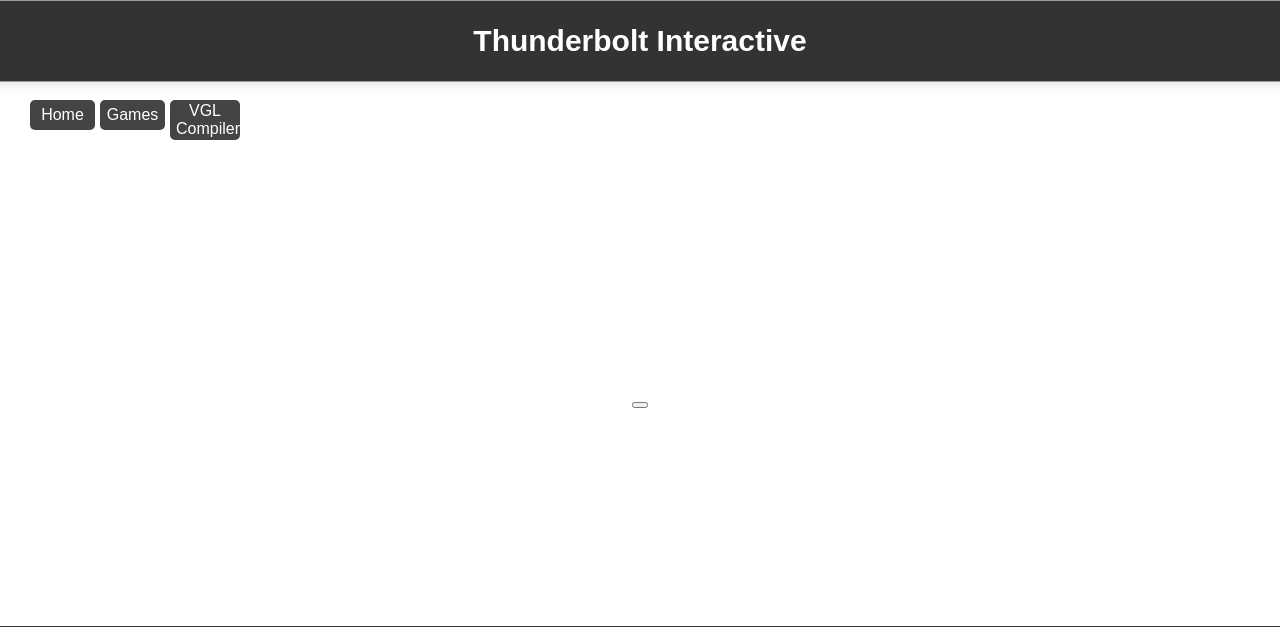
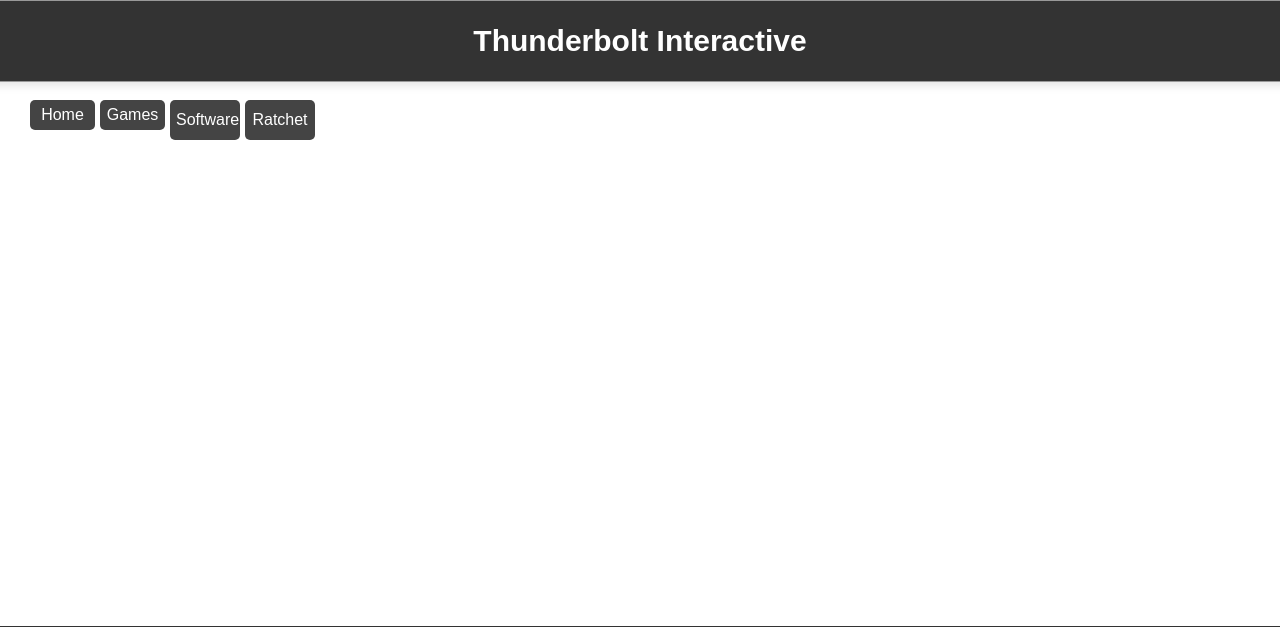
Before and after one commit to APersonIThink12/website, a Flask app: page /software in a window 1280 px wide. Shown: the top 627 px of the page. Run offline with Flask 3, Linux system fonts and the light colour scheme.

Commit message:
added page for ratchet programming language

```diff
--- a/src/app.py
+++ b/src/app.py
@@ -25,7 +25,8 @@ def about():
 @app.route('/software')
 def software():
     return render_template('software.html')
-
-
+@app.route('/software/ratchet')
+def ratchet():
+    return render_template('ratchet.html')
 if __name__ == '__main__':
     app.run(host='0.0.0.0', port=80, debug=True)
--- a/src/static/style.css
+++ b/src/static/style.css
@@ -559,3 +559,67 @@ html, body {
 .footer {
     font-family: sans-serif;
 }
+
+.softwareBtn {
+    width: 70px;
+    height: 40px;
+    display: flex;
+    justify-content: center;
+    align-items: center;
+    position: fixed;
+    top: 100px;
+    background-color: #444;
+    color: white;
+    font-size: 16px;
+    border: none;
+    border-radius: 5px;
+    cursor: pointer;
+    z-index: 999;
+    left: 170px;
+}
+
+.softwareBtn button {
+    width: 100%;
+    height: 100%;
+    font-size: 16px;
+    border: none;
+    background-color: transparent;
+    color: inherit;
+    cursor: pointer;
+}
+
+.softwareBtn:hover {
+    background-color: #555;
+}
+
+.ratchetBtn {
+    width: 70px;
+    height: 40px;
+    display: flex;
+    justify-content: center;
+    align-items: center;
+    position: fixed;
+    top: 100px;
+    left: 245px;
+    background-color: #444;
+    color: white;
+    font-size: 16px;
+    border: none;
+    border-radius: 5px;
+    cursor: pointer;
+    z-index: 999;
+}
+
+.ratchetBtn button {
+    width: 100%;
+    height: 100%;
+    font-size: 16px;
+    border: none;
+    background-color: transparent;
+    color: inherit;
+    cursor: pointer;
+}
+
+.ratchetBtn:hover {
+    background-color: #555;
+}
--- a/src/templates/about.html
+++ b/src/templates/about.html
@@ -25,5 +25,8 @@
     <div class="gamesBtn">
       <button onclick="location.href='/games'">Games</button>
     </div>
+    <div class="softwareBtn">
+      <button onclick="location.href='/software'">Software</button>
+    </div>
   </div>
 {% endblock %}
--- a/src/templates/games.html
+++ b/src/templates/games.html
@@ -16,6 +16,9 @@
     <div class="gamesBtn">
       <button onclick="location.href='/games'">Games</button>
     </div>
+    <div class="softwareBtn">
+      <button onclick="location.href='/software'">Software</button>
+    </div>
   </div>
 
   <div class="gameContainer" id="gameContainer">
--- a/src/templates/index.html
+++ b/src/templates/index.html
@@ -16,6 +16,9 @@
     <div class="gamesBtn">
       <button onclick="location.href='/games'">Games</button>
     </div>
+    <div class="softwareBtn">
+      <button onclick="location.href='/software'">Software</button>
+    </div>
     <div class="news">
       <h1>News</h1>
       <li>Radiant Ruin Trailer Expected 1/15/2025</li>
--- a/src/templates/radiant-ruin.html
+++ b/src/templates/radiant-ruin.html
@@ -16,10 +16,12 @@
   <div class="gamesBtn">
     <button class="btn" onclick="location.href='/games'">Games</button>
   </div>
-
+  <div class="softwareBtn">
+    <button class="btn" onclick="location.href='/software'">Software</button>
+  </div>
   <div class="devLog" id="devLog">
     <h2>Development Log</h2>
-    <p>Radiant Ruin is currently being developed in Game Maker Studio 2. Some new additions to the game include:</p>
+    <p>Radiant Ruin is currently being developed in Godot. Some new additions to the game include:</p>
     <ul>
       <li>Animations</li>
       <li>Inventory System</li>
--- a/src/templates/software.html
+++ b/src/templates/software.html
@@ -9,10 +9,6 @@
     </a>
   </div>
 
-  <div class="VGL Compiler">
-    <button onclick="location.href='/software/vglcompiler'"></button>
-  </div>
-
   <div class="navigationBtns">
     <div class="homeBtn">
       <button onclick="location.href='/'">Home</button>
@@ -20,8 +16,11 @@
     <div class="gamesBtn">
       <button onclick="location.href='/games'">Games</button>
     </div>
-    <div class="vglCompilerBtn">
-      <button onclick="location.href='/software/vglcompiler'">VGL Compiler</button>
+    <div class="softwareBtn">
+      <button onclick="location.href='/software'">Software</button>
+    </div>
+    <div class="ratchetBtn">
+      <button onclick="location.href='/software/ratchet'">Ratchet</button>
     </div>
   </div>
 {% endblock %}
```
Also changed, not shown: src/templates/ratchet.html (added, +23 -0 lines).
